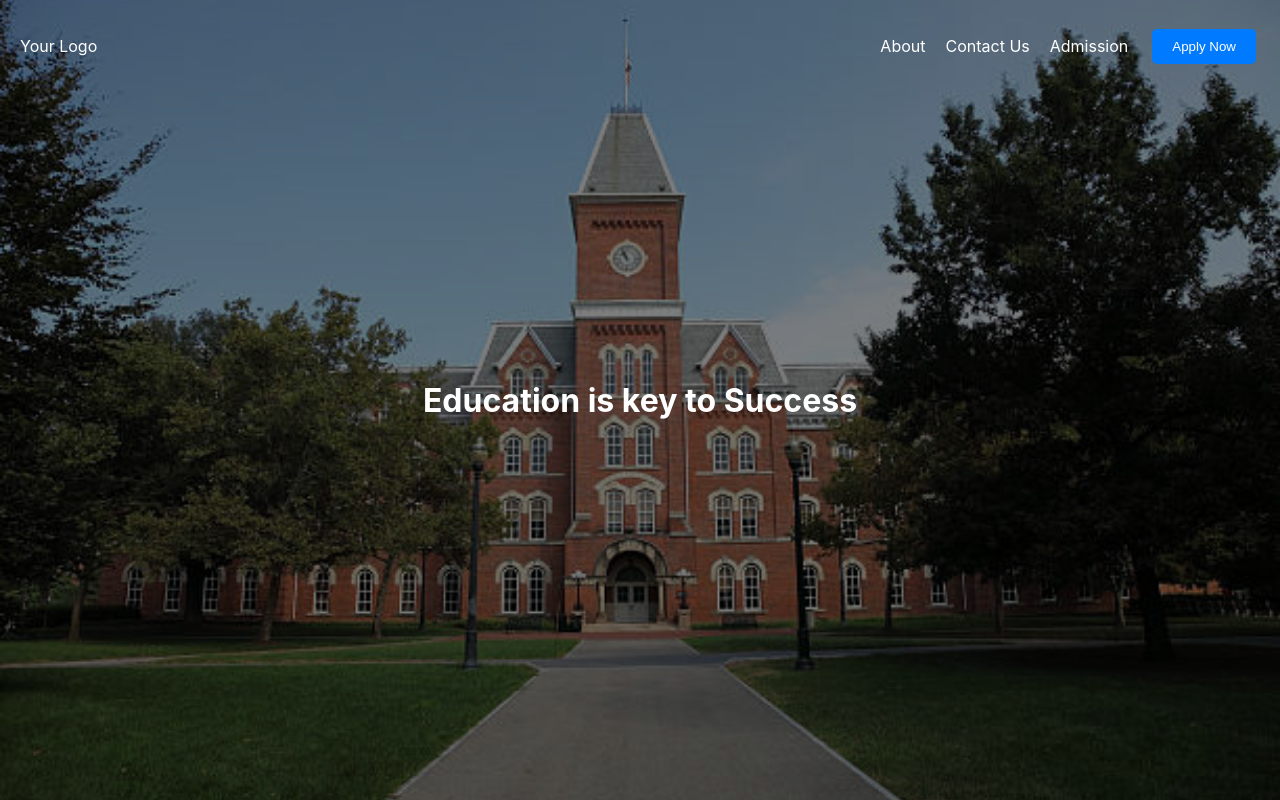
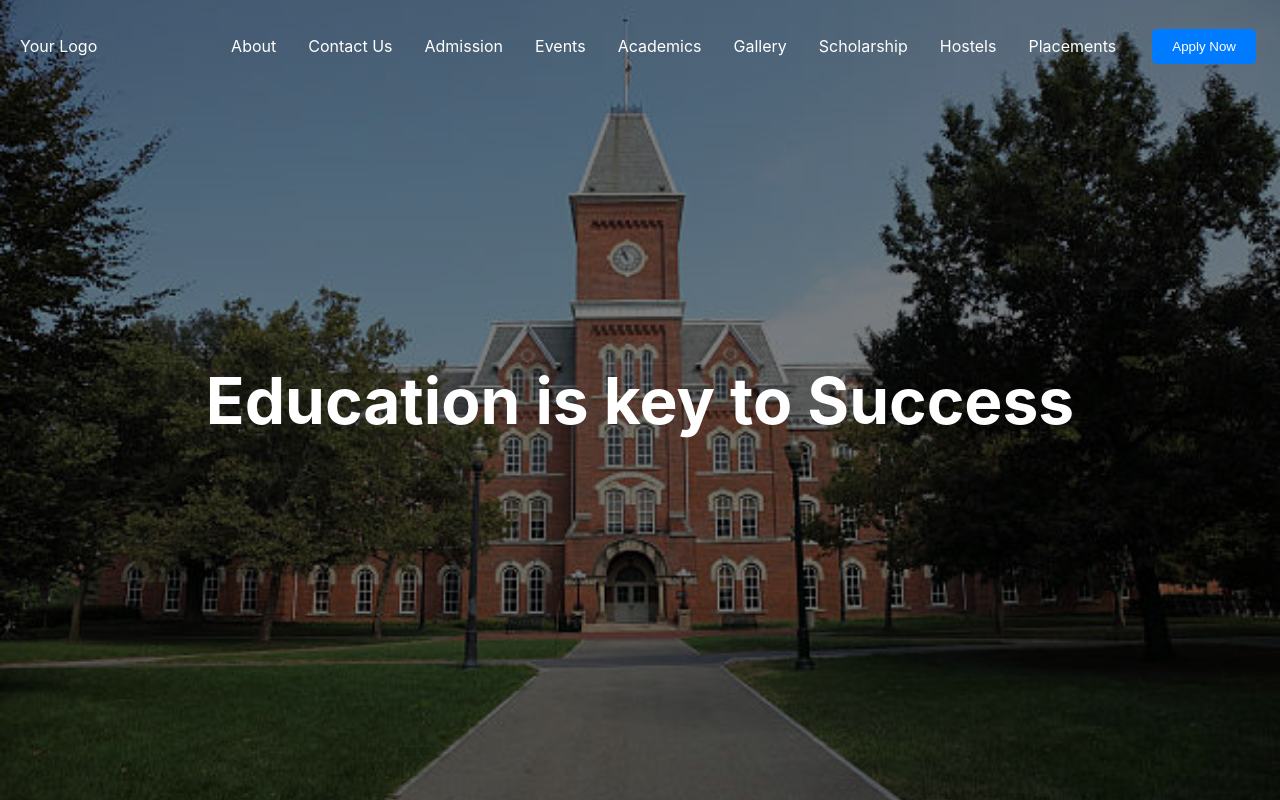
Before and after one commit to shubham-kshetre/pdea-coem, a React (Create React App) app: page / in a window 1280 px wide. Shown: the top 800 px of the page. Built offline with nearby package versions, Linux system fonts and the light colour scheme.

Commit message:
Added more nav links

```diff
--- a/src/App.js
+++ b/src/App.js
@@ -1,13 +1,15 @@
 import React from "react";
 import "./App.css";
-import { Box, Container } from "@mui/material";
+import { Box } from "@mui/material";
 import HeroSection from "./Components/HeroSection/HereSection";
 
 const LandingPage = () => {
   return (
     <Box className="parent">
       <HeroSection />
-      <div>
+
+      {/* Dummy Div */}
+      <div style={{ height: "100vh" }}>
         Lorem ipsum dolor sit amet, consectetur adipisicing elit. Cupiditate
         sunt officiis quidem quibusdam voluptatum unde, aliquam velit
         consequatur expedita eius asperiores optio odit modi porro, qui ipsum
--- a/src/Components/HeroSection/HeroSection.css
+++ b/src/Components/HeroSection/HeroSection.css
@@ -23,4 +23,5 @@
 
   h1 {
     z-index: 1;
+    font-size: 4rem
   }
--- a/src/Components/Navbar/Navbar.css
+++ b/src/Components/Navbar/Navbar.css
@@ -26,7 +26,7 @@
   }
 
   .nav-links li {
-    margin-right: 20px;
+    margin-right: 2rem;
   }
 
   .nav-links a {
--- a/src/Components/Navbar/Navbar.jsx
+++ b/src/Components/Navbar/Navbar.jsx
@@ -15,17 +15,37 @@ function Navbar() {
   return (
     <nav className={`navbar ${scrolled ? "scrolled" : ""}`}>
       <div className="logo">Your Logo</div>
+
       <ul className="nav-links">
         <li>
-          <a href="#about">About</a>
+          <a href="#About">About</a>
         </li>
         <li>
-          <a href="#contact">Contact Us</a>
+          <a href="#Contact">Contact Us</a>
         </li>
         <li>
-          <a href="#admission">Admission</a>
+          <a href="#Admission">Admission</a>
+        </li>
+        <li>
+          <a href="#Events">Events</a>
+        </li>
+        <li>
+          <a href="#Academics">Academics</a>
+        </li>
+        <li>
+          <a href="#Gallery">Gallery</a>
+        </li>
+        <li>
+          <a href="#Scholarship">Scholarship</a>
+        </li>
+        <li>
+          <a href="#Hostels">Hostels</a>
+        </li>
+        <li>
+          <a href="#Placements">Placements</a>
         </li>
       </ul>
+
       <button className="apply-btn">Apply Now</button>
     </nav>
   );
```
